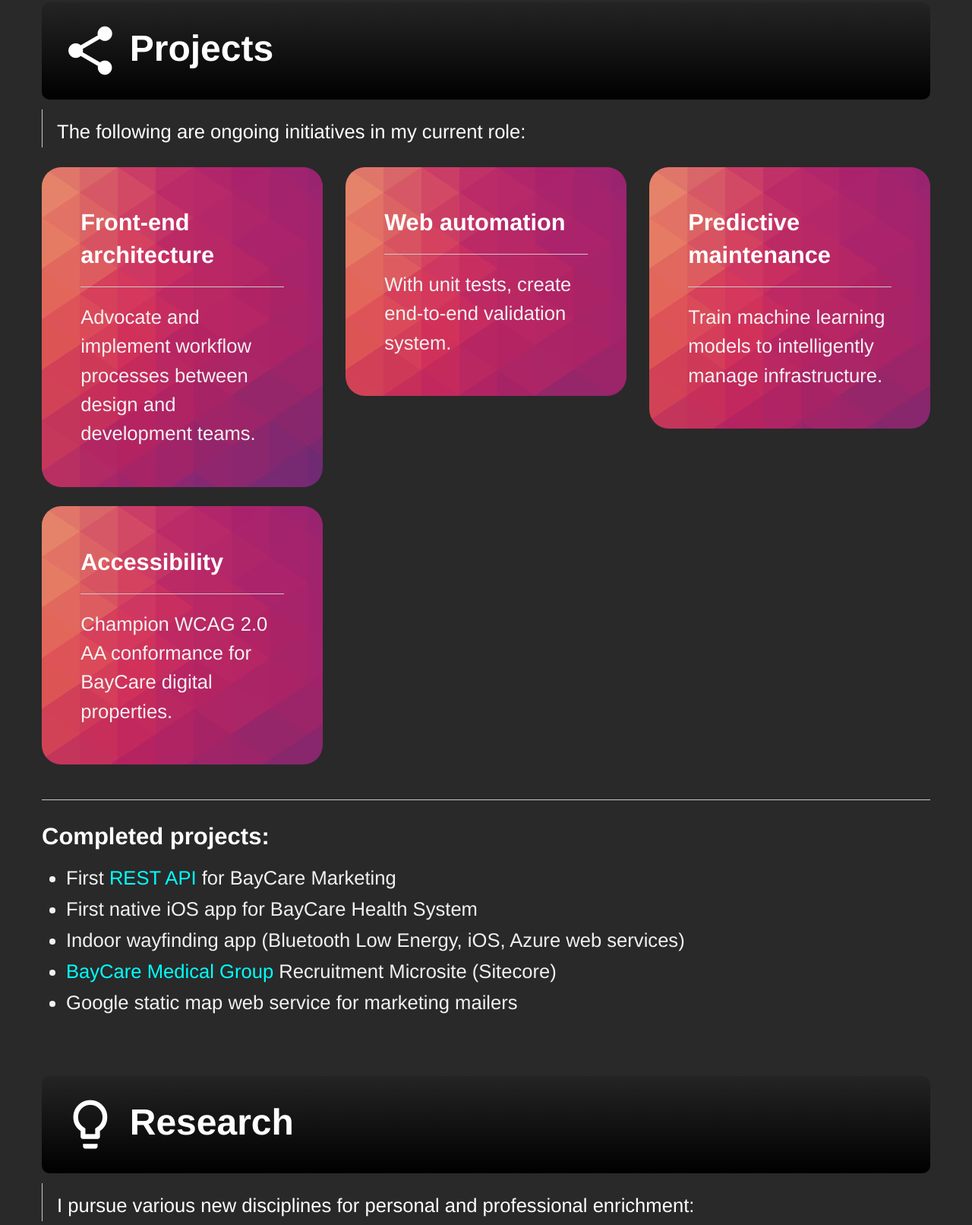
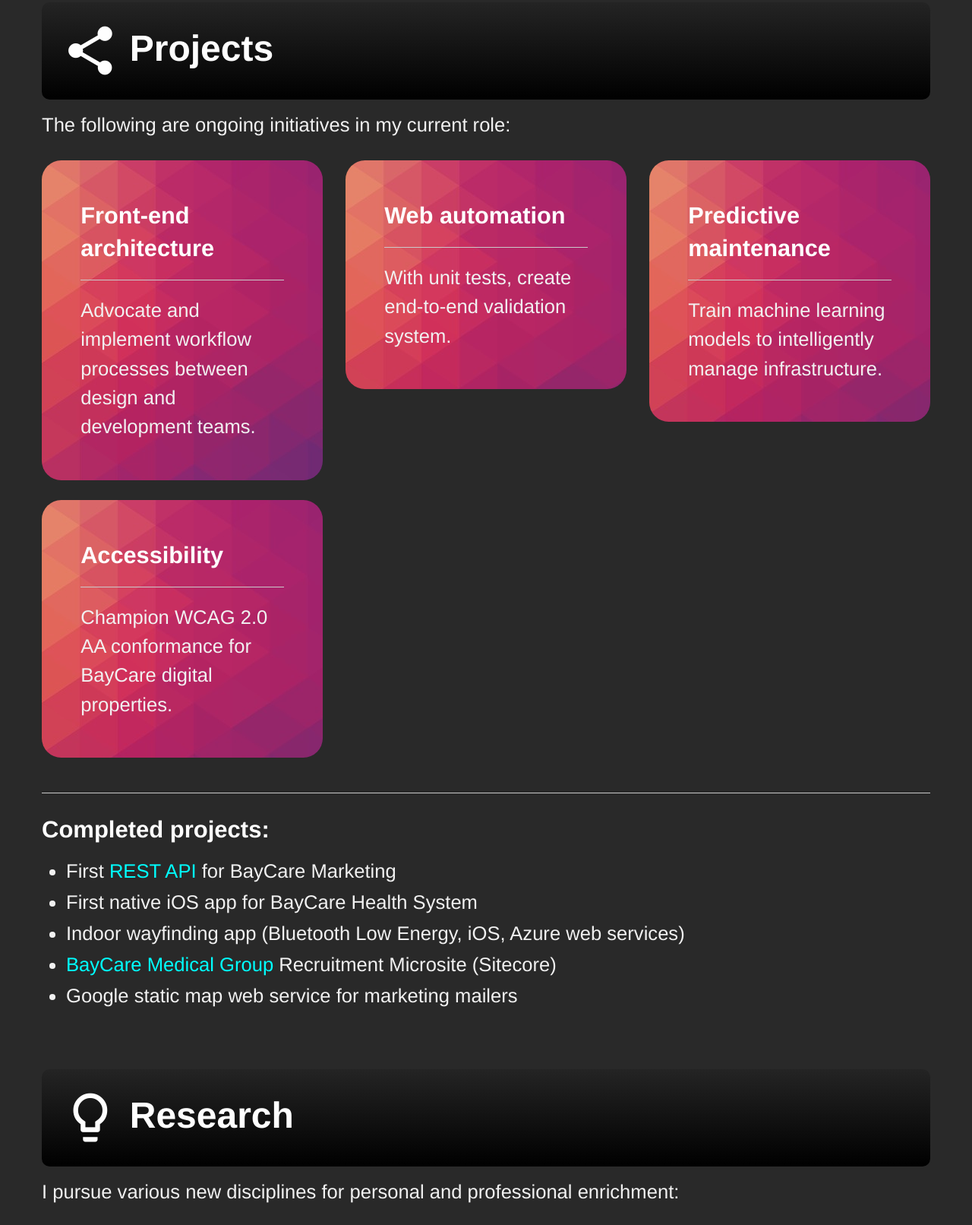
Before and after one commit to tagr/tagr.github.io, a website: page index.html in a window 1280 px wide. Shown: the part 1701-3313 px from the top of the page at 76% size. Drawn offline with Linux system fonts and the light colour scheme; a web font is replaced by a local one.

Commit message:
Removed blockquotes

```diff
--- a/index.html
+++ b/index.html
@@ -154,9 +154,9 @@
               <div class="small-12 columns">
                 <section>
                     <h1><i class="material-icons">share</i> Projects</h1>
-                    <blockquote>
+                    <p>
                         The following are ongoing initiatives in my current role:
-                    </blockquote>
+                    </p>
                    <div class="row">
                         <div class="small-12 large-4 columns">
                             <div class="project">
@@ -216,10 +216,10 @@
               <div class="small-12 columns">
                 <section>
                     <h1><i class="material-icons">lightbulb_outline</i>  Research</h1>
-                    <blockquote>
+                    <p>
                         I pursue various new disciplines for personal and professional
                         enrichment:
-                    </blockquote>
+                    </p>
                    <div class="row">
                         <div class="small-12 large-4 columns">
                             <div class="research">
```
